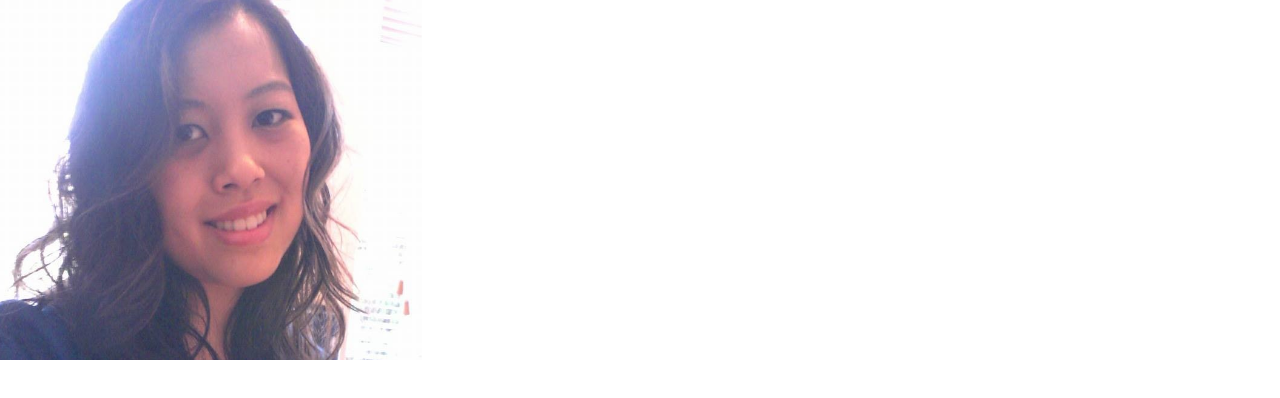
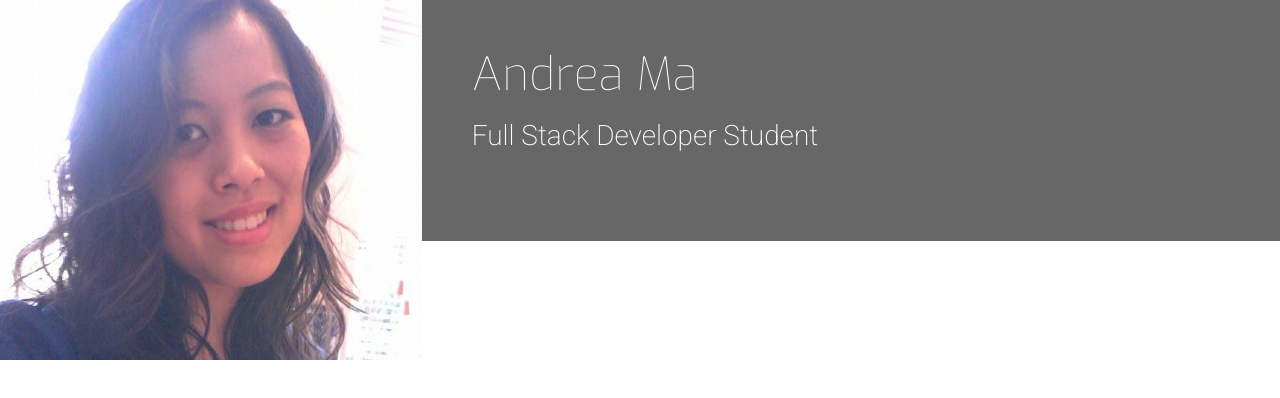
Before and after one commit to Andreaytm/resume, a plain HTML site: page index.html in a window 1280 px wide. Drawn offline with nearby package versions, Linux system fonts and the light colour scheme.

Commit message:
added title and name

```diff
--- a/assets/css/style.css
+++ b/assets/css/style.css
@@ -1,10 +1,23 @@
 @import url('https://fonts.googleapis.com/css?family=Roboto:100,200,300,400,500,600,700|Exo:100,200,300,400,500,600,700');
 
-header{
+/* ----------------------------------Colors*/
+
+.bg-color-name-title {
+    background-color: #676767;
+}
+
+/* --------------------------------Heading*/
+
+header {
     margin: 0;
 }
 
-.logo{
+.heading {
+    margin-left: 50px;
+
+}
+
+.logo {
     background: url("../images/andrea.jpg");
     background-position: center;
     background-repeat: no-repeat;
@@ -14,3 +27,20 @@ header{
     -moz-transition: all .5s ease-in-out;
     -webkit-transition: all .5s ease-in-out;
 }
+
+.name {
+    font-family: "Exo", sans-serif;
+    font-weight: 100;
+    font-size: 46px;
+    margin-top: 50px;
+    color: #ffffff;
+}
+
+.title {
+    font-family: "Roboto", sans-serif;
+    font-weight: 200;
+    font-size: 28px;
+    margin-top: 20px;
+    margin-bottom: 90px;
+    color: #ffffff;
+}
--- a/index.html
+++ b/index.html
@@ -13,8 +13,16 @@
             <a href="index.html">
                 <div class="col-md-4 logo"></div>
             </a>
-            <div class="col-md-8"></div>
+            <div class="col-md-8">
+                <div class="row bg-color-name-title">
+                    <div class="heading">
+                        <h1 class="name">Andrea Ma</h1>
+                        <h2 class="title">Full Stack Developer Student</h2>
+                    </div>
+                </div>
+            </div>
         </div>
+
 
     </header>
     <section>
```
